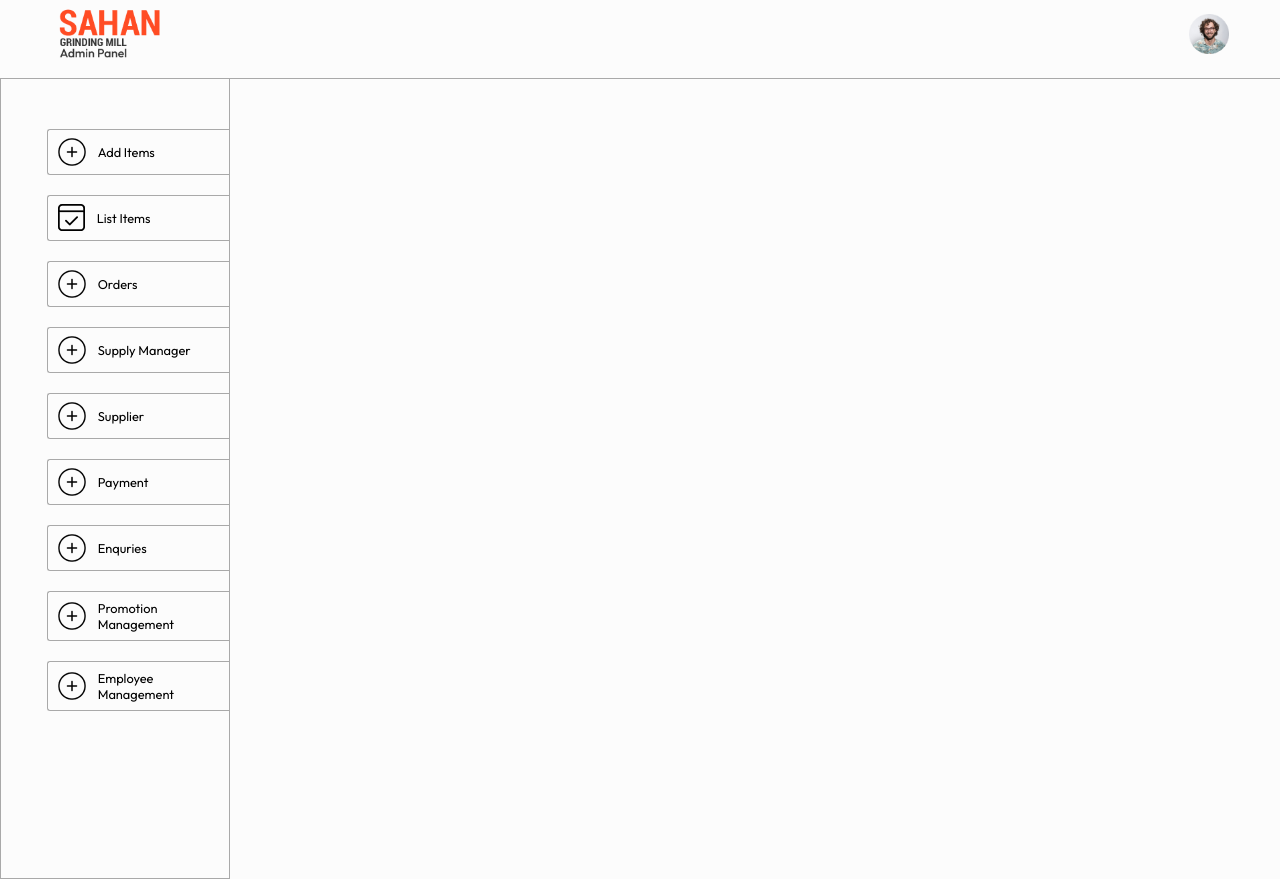
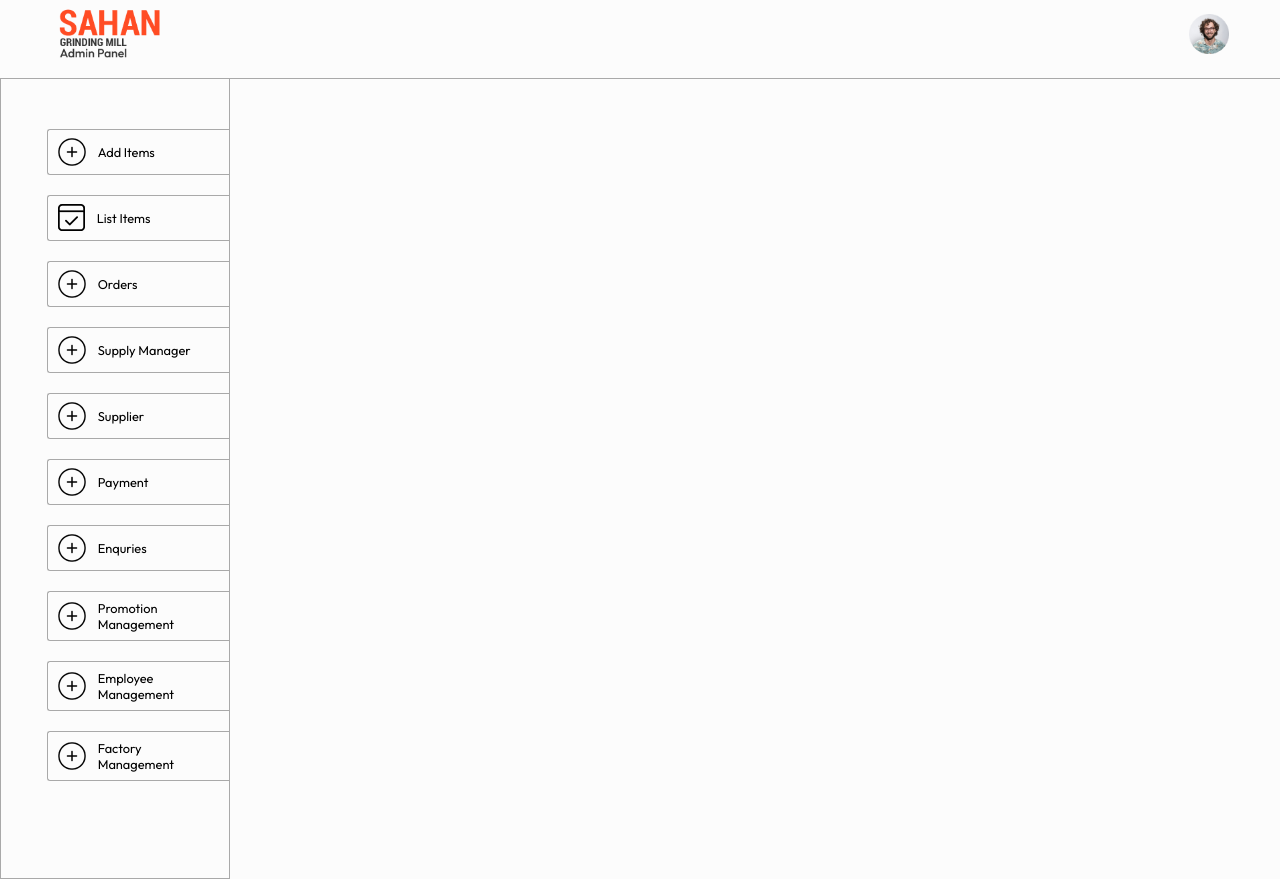
Before and after one commit to Eshan-Nayanapriya/Spices-manage-system-web-app, a React (Vite) app in the folder admin/: page / in a window 1280 px wide. Built offline with nearby package versions, Linux system fonts and the light colour scheme.

Commit message:
asela part add

```diff
--- a/admin/src/components/Sidebar/Sidebar.jsx
+++ b/admin/src/components/Sidebar/Sidebar.jsx
@@ -46,6 +46,10 @@ const Sidebar = () => {
                 <img src={assets.add_icon} alt="" />
                 <p>Employee Management</p>
             </NavLink>
+            <NavLink to="/factoryManagement" className="sidebar-option">
+                <img src={assets.add_icon} alt="" />
+                <p>Factory Management</p>
+            </NavLink>
             </div>
 
         </div>
```
Also changed, not shown: 4 other files (tests, documents, lock files or other folders).
